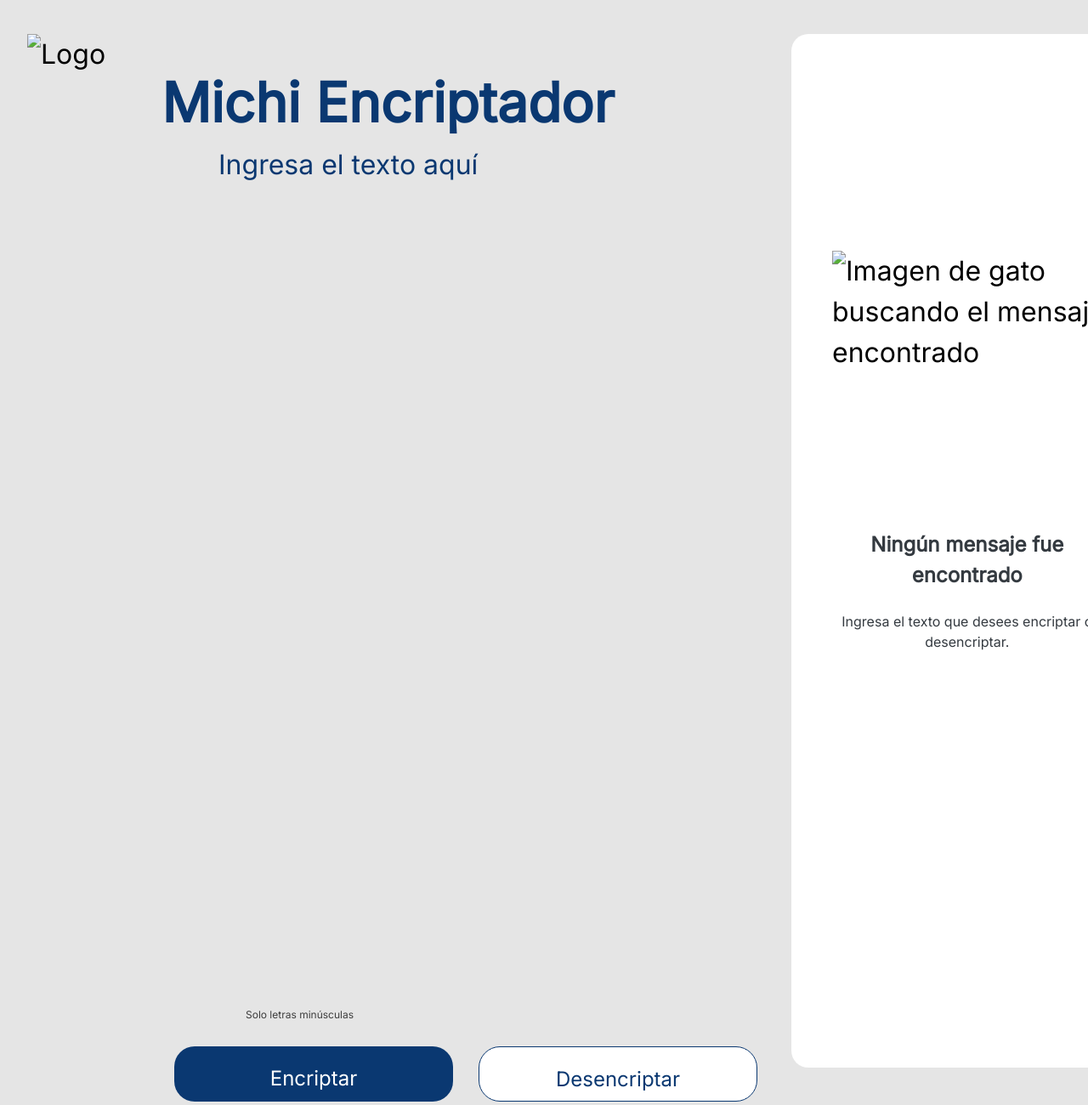
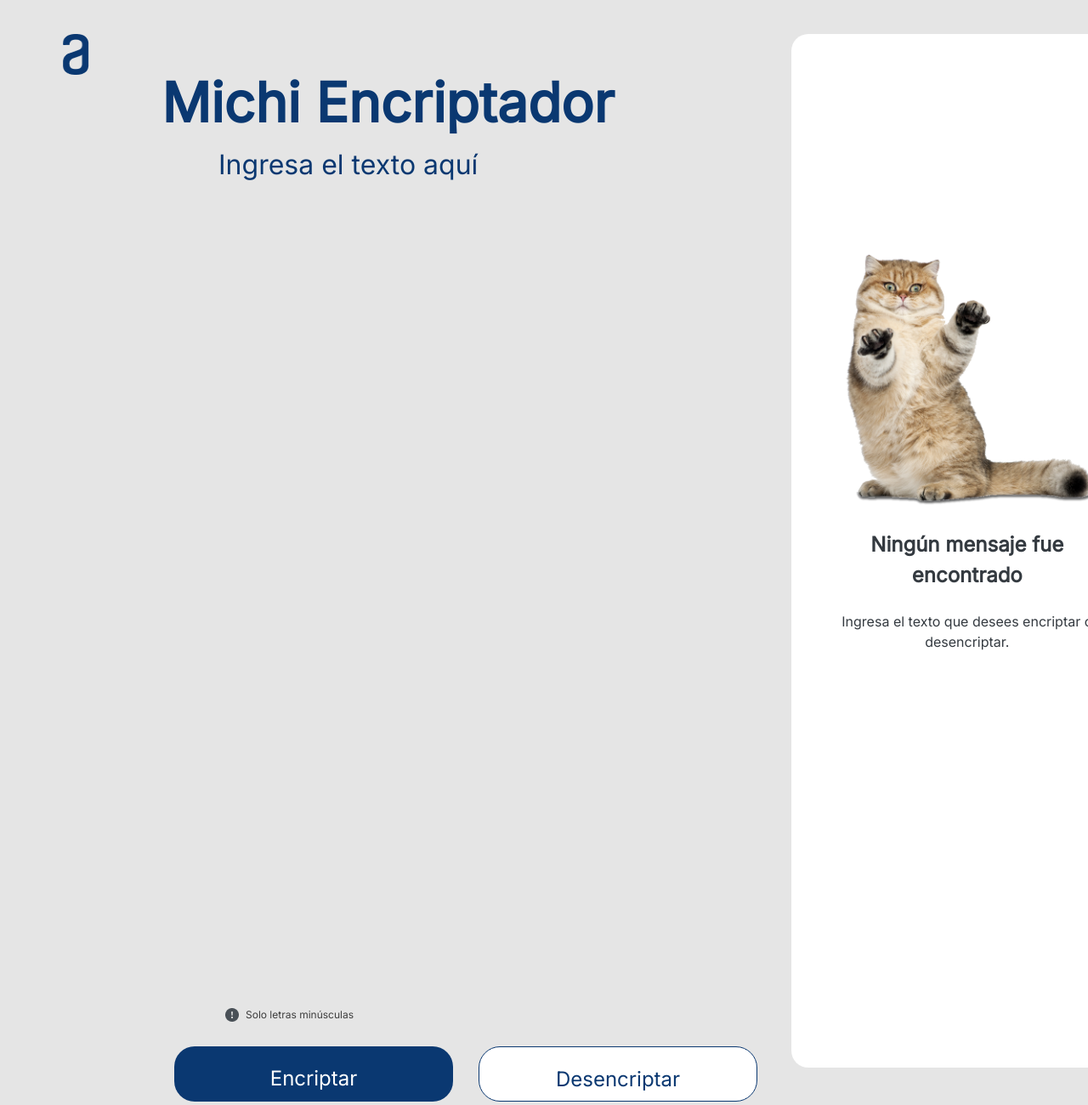
Before and after one commit to Cynthia732/Encriptador, a plain HTML site: page index.html in a window 1280 px wide. Shown: the top 1300 px of the page at 85% size. Drawn offline with nearby package versions, Linux system fonts and the light colour scheme; the site is published under a folder, as on GitHub Pages, so addresses that start at the root find nothing.

Commit message:
se corrigieron las rutas de las imagenes

```diff
--- a/index.html
+++ b/index.html
@@ -18,7 +18,7 @@
 
     <header>
         <div class="contenedor">
-        <img class="logo" src="/imagenes/logo.png" alt="Logo de Alura">
+        <img class="logo" src="imagenes/logo.png" alt="Logo de Alura">
         <h1 class="titulo-logo">Michi Encriptador</h1>
         </div>
     </header>
@@ -30,10 +30,10 @@
                     <div class="encriptador">
                         <form class="encriptador-forma">
                             <div class="texto-area">
-                                <textarea name="texto" id="texto"  placeholder="Ingresa el texto aquí" ></textarea>
+                                <textarea name="texto" id="texto" placeholder="Ingresa el texto aquí" ></textarea>
                                 <div class="texto-info">
                                     <div class="info">
-                                        <img src="/imagenes/exclamacion.png">
+                                        <img src="imagenes/exclamacion.png">
                                         <p id="advertencia">Solo letras minúsculas</p>
                                     </div>
                                 </div>
@@ -50,7 +50,7 @@
                     <div class="resultado">
                         <div class="no-resuelto" id="noResuelto">
                             <div class="imagen-resultado">
-                                <img src="/imagenes/gato.png" alt="Imagen de gato buscando el mensaje encontrado">
+                                <img src="imagenes/gato.png" alt="Imagen de gato buscando el mensaje encontrado">
                             </div>
                             <p class="mensaje1">Ningún mensaje fue encontrado</p>
                             <p class="mensaje2">Ingresa el texto que desees encriptar o desencriptar.</p>
```
